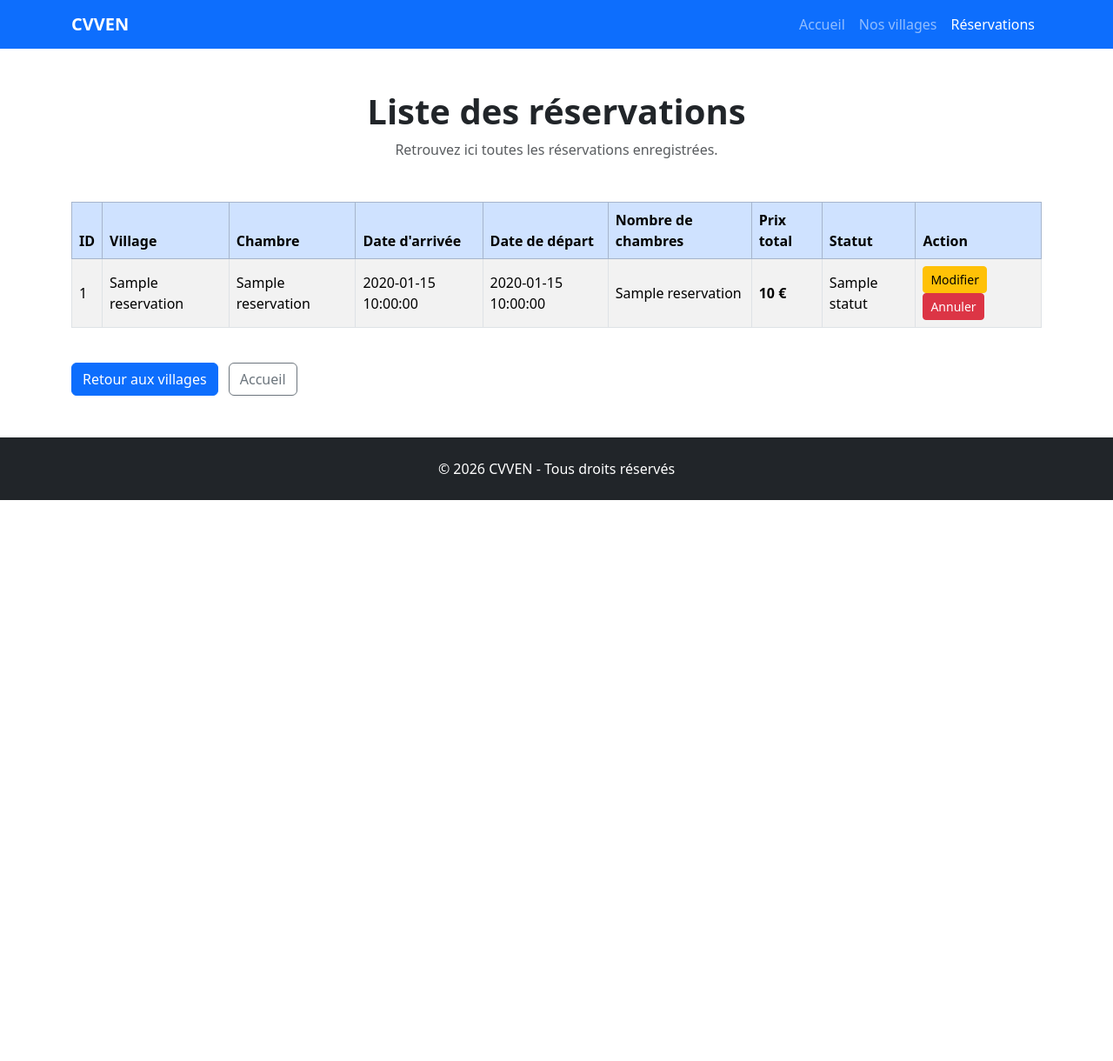
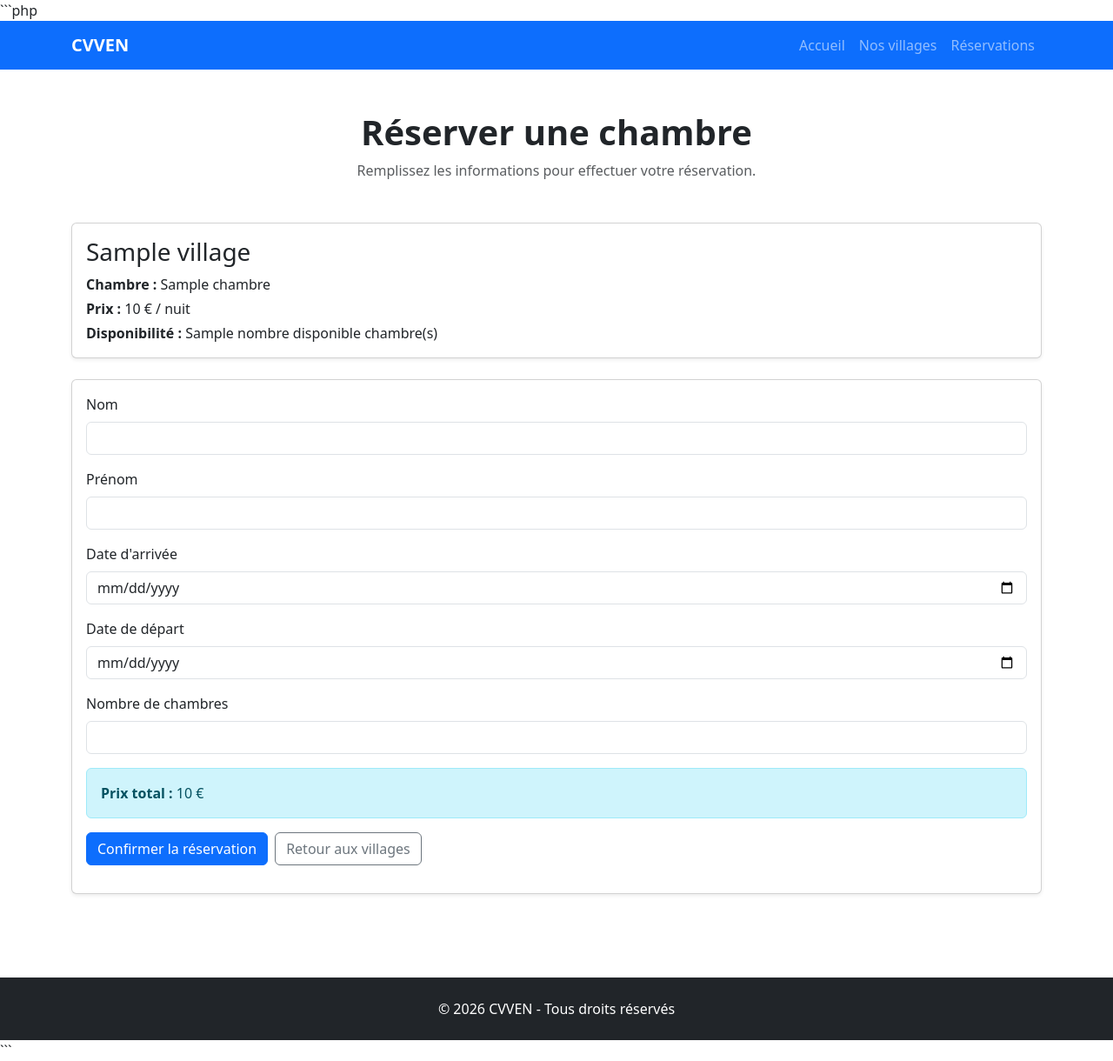
Before and after one commit to MACHOURAK/cvven, a CodeIgniter 4 app: the page made by app/Views/reservation.php in a window 1280 px wide. Shown: the whole page at 87% size. Before the commit the page ends 575 px from the top, so only its background shows below. Run offline with PHP 8.4 and a stand-in for CodeIgniter, Linux system fonts and the light colour scheme; the template is opened without the code that fills it: most values are stand-ins (such as "Sample title", 1, 10 or a date in 2020); some libraries are stand-ins or nearby versions.

Commit message:
Mes modifications

````diff
--- a/app/Models/ReservationModel.php
+++ b/app/Models/ReservationModel.php
@@ -17,6 +17,8 @@
         'date_depart',
         'nombre_chambres',
         'prix_total',
-        'statut'
+        'statut',
+        'nom_client',
+        'prenom_client'
     ];
 }
--- a/app/Views/reservation.php
+++ b/app/Views/reservation.php
@@ -1,3 +1,4 @@
+```php
 <!DOCTYPE html>
 <html lang="fr">
 
@@ -5,10 +6,12 @@
     <meta charset="UTF-8">
     <meta name="viewport" content="width=device-width, initial-scale=1.0">
 
-    <title>Réservations - CVVEN</title>
+    <title>Réservation - CVVEN</title>
 
-    <!-- Bootstrap -->
-    <link href="https://cdn.jsdelivr.net/npm/bootstrap@5.3.3/dist/css/bootstrap.min.css" rel="stylesheet">
+    <link
+        href="https://cdn.jsdelivr.net/npm/bootstrap@5.3.3/dist/css/bootstrap.min.css"
+        rel="stylesheet"
+    >
 </head>
 
 <body>
@@ -31,7 +34,7 @@
                     Nos villages
                 </a>
 
-                <a class="nav-link active" href="/reservations">
+                <a class="nav-link" href="/reservations">
                     Réservations
                 </a>
 
@@ -47,120 +50,181 @@
         <div class="text-center mb-5">
 
             <h1 class="fw-bold">
-                Liste des réservations
+                Réserver une chambre
             </h1>
 
             <p class="text-muted">
-                Retrouvez ici toutes les réservations enregistrées.
+                Remplissez les informations pour effectuer votre réservation.
             </p>
 
         </div>
 
 
-        <?php if (empty($reservations)): ?>
+        <!-- Informations du village et de la chambre -->
+        <div class="card shadow-sm mb-4">
 
-            <!-- Aucune réservation -->
-            <div class="alert alert-info text-center">
-                Aucune réservation enregistrée.
+            <div class="card-body">
+
+                <h3 class="card-title">
+                    <?= esc($village['nom']) ?>
+                </h3>
+
+                <p class="mb-1">
+                    <strong>Chambre :</strong>
+                    <?= esc($chambre['nom']) ?>
+                </p>
+
+                <p class="mb-1">
+                    <strong>Prix :</strong>
+                    <?= esc($prix) ?> € / nuit
+                </p>
+
+                <p class="mb-0">
+                    <strong>Disponibilité :</strong>
+                    <?= esc($nombreDisponible) ?> chambre(s)
+                </p>
+
             </div>
 
-        <?php else: ?>
+        </div>
 
-            <!-- Tableau -->
-            <div class="table-responsive">
 
-                <table class="table table-bordered table-striped table-hover align-middle">
+        <!-- Message d'erreur -->
+        <?php if (!empty($erreur)): ?>
 
-                    <thead class="table-primary">
+            <div class="alert alert-danger">
+                <?= esc($erreur) ?>
+            </div>
 
-                        <tr>
+        <?php endif; ?>
 
-                            <th>ID</th>
 
-                            <th>Village</th>
+        <!-- Formulaire -->
+        <div class="card shadow-sm">
 
-                            <th>Chambre</th>
+            <div class="card-body">
 
-                            <th>Date d'arrivée</th>
+                <form action="/reservation/confirm" method="post">
 
-                            <th>Date de départ</th>
+                    <!-- Identifiants cachés -->
+                    <input
+                        type="hidden"
+                        name="village_id"
+                        value="<?= esc($villageId) ?>"
+                    >
 
-                            <th>Nombre de chambres</th>
+                    <input
+                        type="hidden"
+                        name="chambre_id"
+                        value="<?= esc($chambreId) ?>"
+                    >
 
-                            <th>Prix total</th>
 
-                            <th>Statut</th>
+                    <!-- Nom -->
+                    <div class="mb-3">
 
-                            <th>Action</th>
+                        <label for="nom_client" class="form-label">
+                            Nom
+                        </label>
 
-                        </tr>
+                        <input
+                            type="text"
+                            class="form-control"
+                            id="nom_client"
+                            name="nom_client"
+                            required
+                        >
 
-                    </thead>
+                    </div>
 
-                    <tbody>
 
-                        <?php foreach ($reservations as $reservation): ?>
+                    <!-- Prénom -->
+                    <div class="mb-3">
 
-                            <tr>
+                        <label for="prenom_client" class="form-label">
+                            Prénom
+                        </label>
 
-                                <td>
-                                    <?= $reservation['id'] ?>
-                                </td>
+                        <input
+                            type="text"
+                            class="form-control"
+                            id="prenom_client"
+                            name="prenom_client"
+                            required
+                        >
 
-                                <td>
-                                    <?= $reservation['village_nom'] ?>
-                                </td>
+                    </div>
 
-                                <td>
-                                    <?= $reservation['chambre_nom'] ?>
-                                </td>
 
-                                <td>
-                                    <?= $reservation['date_arrivee'] ?>
-                                </td>
+                    <!-- Date d'arrivée -->
+                    <div class="mb-3">
 
-                                <td>
-                                    <?= $reservation['date_depart'] ?>
-                                </td>
+                        <label for="date_arrivee" class="form-label">
+                            Date d'arrivée
+                        </label>
 
-                                <td>
-                                    <?= $reservation['nombre_chambres'] ?>
-                                </td>
+                        <input
+                            type="date"
+                            class="form-control"
+                            id="date_arrivee"
+                            name="date_arrivee"
+                            value="<?= esc($dateArrivee ?? '') ?>"
+                            required
+                        >
 
-                                <td class="fw-bold">
-                                    <?= $reservation['prix_total'] ?> €
-                                </td>
+                    </div>
 
-                                <td>
-                                    <?= $reservation['statut'] ?>
-                                </td>
 
-                                <td>
+                    <!-- Date de départ -->
+                    <div class="mb-3">
 
-                                    <a
-                                        href="/reservation/modifier/<?= $reservation['id'] ?>"
-                                        class="btn btn-warning btn-sm"
+                        <label for="date_depart" class="form-label">
+                            Date de départ
+                        </label>
+
+                        <input
+                            type="date"
+                            class="form-control"
+                            id="date_depart"
+                            name="date_depart"
+                            value="<?= esc($dateDepart ?? '') ?>"
+                            required
                         >
-                                        Modifier
-                                    </a>
 
-                                    <a
-                                        href="/reservation/supprimer/<?= $reservation['id'] ?>"
-                                        class="btn btn-danger btn-sm"
-                                        onclick="return confirm('Voulez-vous vraiment annuler cette réservation ?');"
+                    </div>
+
+
+                    <!-- Nombre de chambres -->
+                    <div class="mb-3">
+
+                        <label for="nombre_chambres" class="form-label">
+                            Nombre de chambres
+                        </label>
+
+                        <input
+                            type="number"
+                            class="form-control"
+                            id="nombre_chambres"
+                            name="nombre_chambres"
+                            min="1"
+                            max="<?= esc($nombreDisponible) ?>"
+                            value="<?= esc($nombreChambres ?? 1) ?>"
+                            required
                         >
-                                        Annuler
-                                    </a>
 
-                                </td>
+                    </div>
 
-                            </tr>
 
-                        <?php endforeach; ?>
+                    <!-- Prix total -->
+                    <?php if ($prixTotal !== null): ?>
 
-                    </tbody>
+                        <div class="alert alert-info">
 
-                </table>
+                            <strong>
+                                Prix total :
+                            </strong>
+
+                            <?= esc($prixTotal) ?> €
 
                         </div>
 
@@ -168,15 +232,27 @@
 
 
                     <!-- Boutons -->
-        <div class="mt-4">
+                    <div class="d-flex gap-2">
 
-            <a href="/villages" class="btn btn-primary">
+                        <button
+                            type="submit"
+                            class="btn btn-primary"
+                        >
+                            Confirmer la réservation
+                        </button>
+
+                        <a
+                            href="/villages"
+                            class="btn btn-outline-secondary"
+                        >
                             Retour aux villages
                         </a>
 
-            <a href="/" class="btn btn-outline-secondary ms-2">
-                Accueil
-            </a>
+                    </div>
+
+                </form>
+
+            </div>
 
         </div>
 
@@ -184,7 +260,7 @@
 
 
     <!-- Pied de page -->
-    <footer class="bg-dark text-white text-center py-4">
+    <footer class="bg-dark text-white text-center py-4 mt-5">
 
         <p class="mb-0">
             © 2026 CVVEN - Tous droits réservés
@@ -193,9 +269,11 @@
     </footer>
 
 
-    <!-- Bootstrap JavaScript -->
-    <script src="https://cdn.jsdelivr.net/npm/bootstrap@5.3.3/dist/js/bootstrap.bundle.min.js"></script>
+    <script
+        src="https://cdn.jsdelivr.net/npm/bootstrap@5.3.3/dist/js/bootstrap.bundle.min.js"
+    ></script>
 
 </body>
 
 </html>
+```
````
Lines whose indentation alone changed are shown as unchanged.
